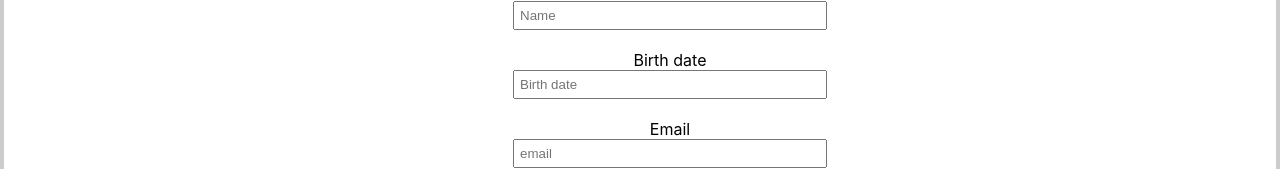
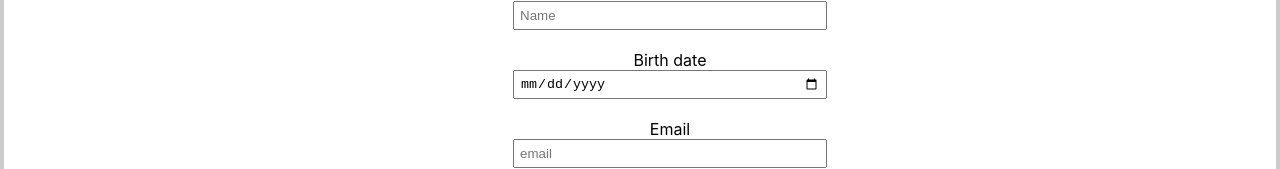
Before and after one commit to LucasBorges-91/cadastroClientes, a React (Create React App) app in the folder frontend/: page /register in a window 1280 px wide. Shown: the part 236-405 px from the top of the page. Built offline with nearby package versions, Linux system fonts and the light colour scheme; the HTML template or start-up script is replaced by a standard one.

Commit message:
Update frontend/src/pages/Register.js
Co-authored-by: Havyner Caetano <20730250+HCaetano@users.noreply.github.com>

```diff
--- a/frontend/src/pages/Register.js
+++ b/frontend/src/pages/Register.js
@@ -134,7 +134,7 @@ export default class Register extends Component {
                             <Input
                                 nameClass="inputRegister"
                                 placeholder="Birth date"
-                                tipo="date"
+                                type="date"
                                 id="inBirth"
                                 func={this.getBirthDate.bind(this)}
                             />
```
